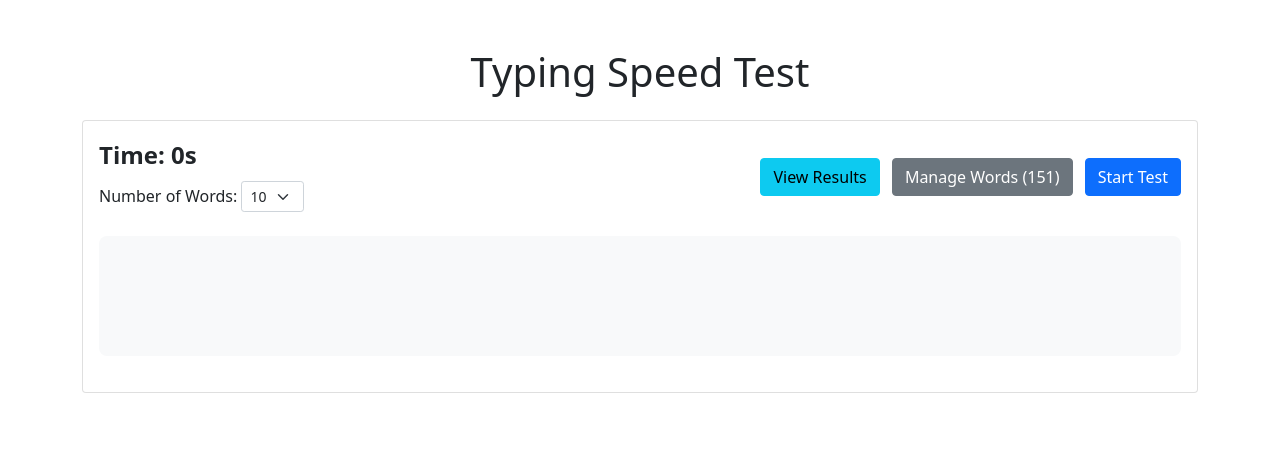
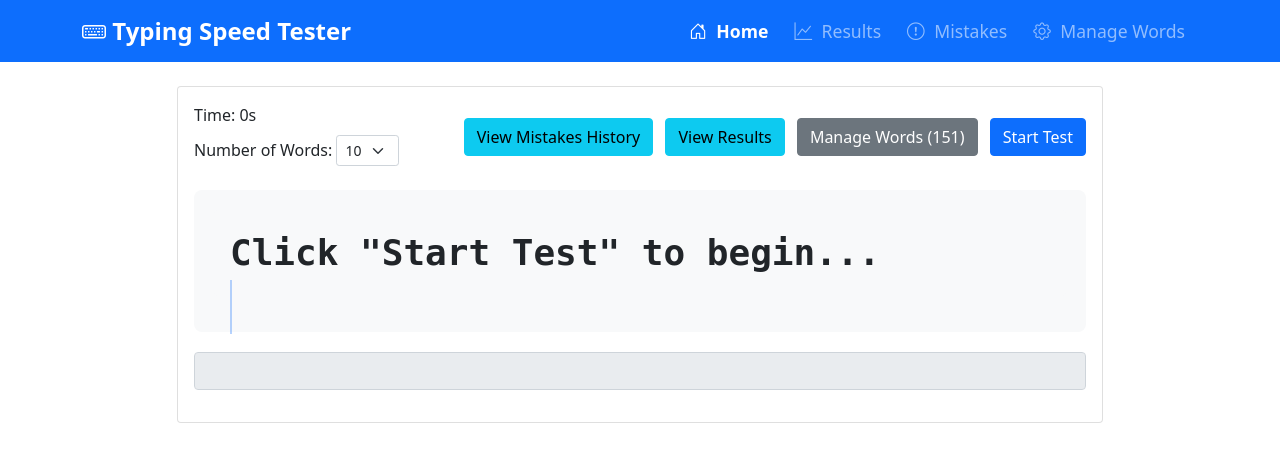
Before and after one commit to Aravindrajeev432/WPM-Tester, a Django app: page / in a window 1280 px wide. Shown: the top 462 px of the page. Run offline with Django 4.2, Linux system fonts and the light colour scheme; data comes from the database, SQL or seed files in the repository; both versions use the stored data as it was after the commit; some libraries are stand-ins or nearby versions.

Commit message:
Mistake page

```diff
--- /dev/null
+++ b/typing_speed_tester/speed_test/templates/speed_test/base.html
@@ -0,0 +1,83 @@
+<!DOCTYPE html>
+<html lang="en">
+<head>
+    <meta charset="UTF-8">
+    <meta name="viewport" content="width=device-width, initial-scale=1.0">
+    <title>{% block title %}Typing Speed Tester{% endblock %}</title>
+    <link href="https://cdn.jsdelivr.net/npm/bootstrap@5.1.3/dist/css/bootstrap.min.css" rel="stylesheet">
+    <link rel="stylesheet" href="https://cdn.jsdelivr.net/npm/bootstrap-icons@1.7.2/font/bootstrap-icons.css">
+    {% block extra_css %}{% endblock %}
+    <style>
+        .navbar-brand {
+            font-size: 1.5rem;
+            font-weight: bold;
+        }
+        .nav-item {
+            margin: 0 5px;
+        }
+        .nav-link {
+            font-size: 1.1rem;
+        }
+        .nav-link.active {
+            font-weight: bold;
+        }
+        .nav-link i {
+            margin-right: 5px;
+        }
+        {% block extra_style %}{% endblock %}
+    </style>
+</head>
+<body>
+    <nav class="navbar navbar-expand-lg navbar-dark bg-primary mb-4">
+        <div class="container">
+            <a class="navbar-brand" href="{% url 'speed_test:home' %}">
+                <i class="bi bi-keyboard"></i>
+                Typing Speed Tester
+            </a>
+            <button class="navbar-toggler" type="button" data-bs-toggle="collapse" data-bs-target="#navbarNav">
+                <span class="navbar-toggler-icon"></span>
+            </button>
+            <div class="collapse navbar-collapse" id="navbarNav">
+                <ul class="navbar-nav ms-auto">
+                    <li class="nav-item">
+                        <a class="nav-link {% if request.resolver_match.url_name == 'home' %}active{% endif %}"
+                           href="{% url 'speed_test:home' %}">
+                            <i class="bi bi-house-door"></i>
+                            Home
+                        </a>
+                    </li>
+                    <li class="nav-item">
+                        <a class="nav-link {% if request.resolver_match.url_name == 'results' %}active{% endif %}"
+                           href="{% url 'speed_test:results' %}">
+                            <i class="bi bi-graph-up"></i>
+                            Results
+                        </a>
+                    </li>
+                    <li class="nav-item">
+                        <a class="nav-link {% if request.resolver_match.url_name == 'mistakes' %}active{% endif %}"
+                           href="{% url 'speed_test:mistakes' %}">
+                            <i class="bi bi-exclamation-circle"></i>
+                            Mistakes
+                        </a>
+                    </li>
+                    <li class="nav-item">
+                        <a class="nav-link {% if request.resolver_match.url_name == 'manage_words' %}active{% endif %}"
+                           href="{% url 'speed_test:manage_words' %}">
+                            <i class="bi bi-gear"></i>
+                            Manage Words
+                        </a>
+                    </li>
+                </ul>
+            </div>
+        </div>
+    </nav>
+
+    <div class="container">
+        {% block content %}{% endblock %}
+    </div>
+
+    <script src="https://code.jquery.com/jquery-3.6.0.min.js"></script>
+    <script src="https://cdn.jsdelivr.net/npm/bootstrap@5.1.3/dist/js/bootstrap.bundle.min.js"></script>
+    {% block extra_js %}{% endblock %}
+</body>
+</html>
--- a/typing_speed_tester/speed_test/templates/speed_test/home.html
+++ b/typing_speed_tester/speed_test/templates/speed_test/home.html
@@ -1,11 +1,39 @@
-<!DOCTYPE html>
-<html lang="en">
-<head>
-    <meta charset="UTF-8">
-    <meta name="viewport" content="width=device-width, initial-scale=1.0">
-    <title>Typing Speed Test</title>
-    <link href="https://cdn.jsdelivr.net/npm/bootstrap@5.1.3/dist/css/bootstrap.min.css" rel="stylesheet">
-    <style>
+{% extends 'speed_test/base.html' %}
+
+{% block title %}Typing Speed Test{% endblock %}
+
+{% block extra_style %}
+.sample-text {
+    font-family: monospace;
+    font-size: 1.2rem;
+    line-height: 1.6;
+    padding: 1rem;
+    border-radius: 4px;
+    background-color: #f8f9fa;
+    margin-bottom: 1rem;
+    position: relative;
+}
+.cursor {
+    position: absolute;
+    width: 2px;
+    background-color: #0d6efd;
+    animation: blink 1s infinite;
+}
+@keyframes blink {
+    50% { opacity: 0; }
+}
+.mistake-row td {
+    padding: 0.5rem;
+}
+.space-char {
+    background-color: #f8f9fa;
+    padding: 2px 4px;
+    border-radius: 2px;
+    font-family: monospace;
+}
+#mistakes-section {
+    display: none;
+}
 .typing-box {
     font-size: 24px;
     line-height: 1.8;
@@ -16,55 +44,28 @@
     background-color: #f8f9fa;
 }
 #sample-text {
-            font-family: monospace;
-            white-space: pre-wrap;
-            position: relative;
-            font-weight: 600;
-            letter-spacing: 0.5px;
+    font-size: 1.5em;
+    font-weight: bold;
+    margin-bottom: 20px;
+    line-height: 1.5;
 }
-        #sample-text span {
-            position: relative;
-            font-weight: inherit;
+.current {
+    background-color: #e9ecef;
+    border-radius: 2px;
 }
 .correct {
     color: #198754;
-            background-color: #d1e7dd;
 }
 .incorrect {
     color: #dc3545;
-            background-color: #f8d7da;
     text-decoration: underline wavy #dc3545;
 }
-        .current {
-            border-left: 2px solid #0d6efd;
-            margin-left: -2px;
-        }
-        .cursor {
-            position: absolute;
-            width: 2px;
-            height: 1.2em;
-            background-color: #0d6efd;
-            animation: blink 1s infinite;
-        }
-        @keyframes blink {
-            50% { opacity: 0; }
-        }
-        .timer {
-            font-size: 24px;
-            font-weight: bold;
-        }
-        #input-text {
-            position: absolute;
-            left: -9999px;
-            opacity: 0;
-        }
-    </style>
-</head>
-<body>
-    <div class="container mt-5">
-        <h1 class="text-center mb-4">Typing Speed Test</h1>
+{% endblock %}
 
-        <div class="card">
+{% block content %}
+<div class="row justify-content-center">
+    <div class="col-lg-10">
+        <div class="card mb-4">
             <div class="card-body">
                 <div class="d-flex justify-content-between align-items-center mb-3">
                     <div>
@@ -79,6 +80,7 @@
                         </div>
                     </div>
                     <div>
+                        <a href="{% url 'speed_test:mistakes' %}" class="btn btn-info me-2">View Mistakes History</a>
                         <a href="{% url 'speed_test:results' %}" class="btn btn-info me-2">View Results</a>
                         <a href="{% url 'speed_test:manage_words' %}" class="btn btn-secondary me-2">Manage Words ({{ words_count }})</a>
                         <button class="btn btn-primary" id="start-btn" {% if words_count == 0 %}disabled{% endif %}>Start Test</button>
@@ -92,12 +94,34 @@
                 {% endif %}
 
                 <div class="typing-box">
-                    <div id="sample-text"></div>
+                    <div id="sample-text" class="sample-text mb-3">
+                        Click "Start Test" to begin...
+                        <div id="cursor" class="cursor">&nbsp;</div>
+                    </div>
                 </div>
 
-                <input type="text" class="form-control" id="input-text" autocomplete="off" spellcheck="false">
+                <input type="text" class="form-control" id="input-text" autocomplete="off" spellcheck="false" disabled>
 
                 <div class="mt-3">
+                    <div id="mistakes-section" class="card">
+                        <div class="card-body">
+                            <h5 class="card-title">Mistakes</h5>
+                            <div class="table-responsive">
+                                <table id="mistakes-table" class="table">
+                                    <thead>
+                                        <tr>
+                                            <th>Expected</th>
+                                            <th>Typed</th>
+                                            <th>Position</th>
+                                        </tr>
+                                    </thead>
+                                    <tbody id="mistakes-list">
+                                    </tbody>
+                                </table>
+                            </div>
+                        </div>
+                    </div>
+
                     <div id="result" class="alert alert-info d-none">
                         <p>WPM: <span id="wpm">0</span></p>
                         <p>Accuracy: <span id="accuracy">0</span>%</p>
@@ -107,13 +131,18 @@
             </div>
         </div>
     </div>
+</div>
+{% endblock %}
 
+{% block extra_js %}
 <script src="https://code.jquery.com/jquery-3.6.0.min.js"></script>
 <script>
     let startTime, endTime, timerInterval;
     let isTestActive = false;
     let currentIndex = 0;
     let originalText = '';
+    let mistakes = [];
+    let currentTestMistakes = [];
 
     function getRandomText() {
         const wordCount = $('#word-count').val();
@@ -123,6 +152,8 @@
                 $('#start-btn').prop('disabled', true);
             } else {
                 originalText = data.text;
+                mistakes = [];
+                currentTestMistakes = [];
                 displayText();
                 startTypingTest();
             }
@@ -141,6 +172,38 @@
     function updateCursor(index) {
         $('.current').removeClass('current');
         $(`#char-${index}`).addClass('current');
+    }
+
+    function displayMistakes() {
+        if (mistakes.length === 0) {
+            $('#mistakes-section').hide();
+            return;
+        }
+
+        const mistakesList = mistakes.map(mistake => `
+            <tr class="mistake-row">
+                <td><span class="space-char">${mistake.expected === ' ' ? '␣' : mistake.expected}</span></td>
+                <td><span class="space-char">${mistake.typed === ' ' ? '␣' : mistake.typed || '(none)'}</span></td>
+                <td>${mistake.position + 1}</td>
+            </tr>
+        `).join('');
+
+        $('#mistakes-list').html(mistakesList);
+        $('#mistakes-section').show();
+    }
+
+    function addMistake(mistake) {
+        mistakes.unshift(mistake);
+        currentTestMistakes.unshift(mistake);
+        const mistakeRow = `
+            <tr class="mistake-row">
+                <td><span class="space-char">${mistake.expected === ' ' ? '␣' : mistake.expected}</span></td>
+                <td><span class="space-char">${mistake.typed === ' ' ? '␣' : mistake.typed || '(none)'}</span></td>
+                <td>${mistake.position + 1}</td>
+            </tr>
+        `;
+        $('#mistakes-list').prepend(mistakeRow);
+        $('#mistakes-section').show();
     }
 
     function calculateWPM(text, timeInSeconds) {
@@ -171,6 +234,7 @@
     function startTypingTest() {
         isTestActive = true;
         currentIndex = 0;
+        currentTestMistakes = [];
         $('#input-text').prop('disabled', false).val('').focus();
         $('#result').addClass('d-none');
         $('.correct, .incorrect').removeClass('correct incorrect');
@@ -190,6 +254,10 @@
         $('.correct, .incorrect').removeClass('correct incorrect');
 
         if (getNewWords) {
+            mistakes = [];
+            currentTestMistakes = [];
+            $('#mistakes-section').hide();
+            $('#mistakes-list').empty();
             getRandomText();
         } else {
             displayText();
@@ -199,17 +267,15 @@
 
     $('#start-btn').click(function() {
         if (!isTestActive) {
-                // Start new test
             $(this).text('Restart Test');
-                resetTest(true); // Get new words
+            resetTest(true);
         } else {
-                // Reset test
             $(this).text('Start Test');
-                resetTest(true); // Get new words
+            resetTest(true);
         }
     });
 
-        function endTest() {
+    function finishTest() {
         isTestActive = false;
         endTime = new Date();
         clearInterval(timerInterval);
@@ -228,48 +294,70 @@
         $('#input-text').prop('disabled', true);
         $('#start-btn').text('Start Test');
 
-            // Save result
-            $.post('/save_result/', {
-                text: originalText,
-                wpm: wpm,
-                accuracy: accuracy,
-                time_taken: timeTaken,
-                csrfmiddlewaretoken: '{{ csrf_token }}'
+        const formData = new FormData();
+        formData.append('text', originalText);
+        formData.append('wpm', wpm);
+        formData.append('accuracy', accuracy);
+        formData.append('time_taken', timeTaken);
+        formData.append('mistakes', JSON.stringify(mistakes));
+
+        $.ajax({
+            url: '{% url "speed_test:save_result" %}',
+            type: 'POST',
+            data: formData,
+            processData: false,
+            contentType: false,
+            headers: {
+                'X-CSRFToken': '{{ csrf_token }}'
+            },
+            success: function(response) {
+                if (response.status === 'success') {
+                    window.location.href = '{% url "speed_test:results" %}';
+                }
+            }
         });
+    }
+
+    function handleInput() {
+        const currentChar = originalText[currentIndex];
+        const typedChar = this.value;
+
+        if (typedChar === currentChar) {
+            currentIndex++;
+            updateCursor(currentIndex);
+        } else {
+            // Record mistake
+            mistakes.unshift({
+                expected: currentChar,
+                typed: typedChar,
+                position: currentIndex
+            });
+
+            // Update mistakes table
+            const mistakeRow = `
+                <tr class="mistake-row">
+                    <td><span class="space-char">${currentChar === ' ' ? '␣' : currentChar}</span></td>
+                    <td><span class="space-char">${typedChar === ' ' ? '␣' : typedChar}</span></td>
+                    <td>${currentIndex + 1}</td>
+                </tr>
+            `;
+            $('#mistakes-list').prepend(mistakeRow);
+            $('#mistakes-section').show();
+        }
+
+        this.value = '';
+
+        if (currentIndex >= originalText.length) {
+            finishTest();
+        }
     }
 
     $(document).on('keydown', function(e) {
         if (!isTestActive) return;
-
-            // Ensure input is focused when typing starts
         $('#input-text').focus();
     });
 
-        $('#input-text').on('input', function(e) {
-            if (!isTestActive) return;
+    $('#input-text').on('input', handleInput);
 
-            const typedText = $(this).val();
-            const currentChar = typedText[currentIndex];
-
-            if (currentChar !== originalText[currentIndex]) {
-                // Mistake made - mark character as incorrect and stop
-                $(`#char-${currentIndex}`).addClass('incorrect');
-                setTimeout(() => {
-                    resetTest(false); // Keep the same words
-                }, 500);
-                return;
-            }
-
-            // Mark character as correct and move cursor
-            $(`#char-${currentIndex}`).addClass('correct');
-            currentIndex++;
-            updateCursor(currentIndex);
-
-            // Check if test is complete
-            if (currentIndex >= originalText.length) {
-                endTest();
-            }
-        });
 </script>
-</body>
-</html>
+{% endblock %}
--- a/typing_speed_tester/speed_test/urls.py
+++ b/typing_speed_tester/speed_test/urls.py
@@ -10,4 +10,6 @@ urlpatterns = [
     path('manage_words/', views.manage_words, name='manage_words'),
     path('delete_word/<int:word_id>/', views.delete_word, name='delete_word'),
     path('results/', views.view_results, name='results'),
+    path('mistakes/', views.view_mistakes, name='mistakes'),
+    path('delete_result/<int:result_id>/', views.delete_result, name='delete_result'),
 ]
--- a/typing_speed_tester/speed_test/views.py
+++ b/typing_speed_tester/speed_test/views.py
@@ -1,7 +1,11 @@
 from django.shortcuts import render, redirect
 from django.http import JsonResponse
+from django.db.models import Count
+from django.core.paginator import Paginator
 from .models import TypingTest, CustomWord
+from collections import Counter
 import random
+import json
 
 def home(request):
     words_count = CustomWord.objects.count()
@@ -33,12 +37,50 @@ def save_result(request):
         wpm = request.POST.get('wpm')
         accuracy = request.POST.get('accuracy')
         time_taken = request.POST.get('time_taken')
+        mistakes_json = request.POST.get('mistakes', '[]')
+
+        try:
+            mistakes = json.loads(mistakes_json)
+            # Create word-level mistakes
+            word_mistakes = []
+            words = text.split()
+            current_pos = 0
+            word_positions = {}  # Map positions to words
+
+            # Build position to word mapping
+            for i, word in enumerate(words):
+                word_length = len(word)
+                for pos in range(current_pos, current_pos + word_length):
+                    word_positions[pos] = word
+                current_pos += word_length + 1  # +1 for space
+
+            # Process mistakes
+            for mistake in mistakes:
+                pos = mistake['position']
+                word = word_positions.get(pos, '')
+                if word:
+                    word_mistakes.append({
+                        'word': word,
+                        'expected': mistake['expected'],
+                        'typed': mistake['typed'],
+                        'position': pos
+                    })
+
+        except json.JSONDecodeError:
+            mistakes = []
+            word_mistakes = []
+        except Exception as e:
+            print(f"Error processing mistakes: {e}")  # For debugging
+            mistakes = []
+            word_mistakes = []
 
         test = TypingTest.objects.create(
             text=text,
             wpm=int(wpm),
             accuracy=float(accuracy),
-            time_taken=float(time_taken)
+            time_taken=float(time_taken),
+            mistakes=mistakes,
+            word_mistakes=word_mistakes
         )
 
         return JsonResponse({'status': 'success', 'id': test.id})
@@ -46,13 +88,87 @@ def save_result(request):
 
 def view_results(request):
     # Get all results ordered by most recent first
-    results = TypingTest.objects.all().order_by('-created_at')
+    all_results = TypingTest.objects.all().order_by('-created_at')
 
-    # Add word count to each result
-    for result in results:
+    # Add word count and process mistakes for each result
+    for result in all_results:
         result.word_count = len(result.text.split())
+        result.mistake_count = len(result.mistakes)
+
+    # Create paginator
+    paginator = Paginator(all_results, 5)  # Show 5 results per page
+    page_number = request.GET.get('page', 1)
+    results = paginator.get_page(page_number)
 
     return render(request, 'speed_test/results.html', {'results': results})
+
+def view_mistakes(request):
+    # Get all typing tests with mistakes
+    all_tests = TypingTest.objects.exclude(mistakes=[]).order_by('-created_at')
+
+    # Aggregate mistake statistics
+    letter_mistakes = Counter()  # expected -> typed
+    mistaken_letters = Counter()  # most mistaken letters
+    wrong_typed_letters = Counter()  # most wrongly typed letters
+    word_mistakes = Counter()  # most mistaken words
+
+    for test in all_tests:
+        test.word_count = len(test.text.split())
+        test.mistake_count = len(test.mistakes)
+
+        # Process mistakes for statistics
+        for mistake in test.mistakes:
+            # Track letter mistakes
+            key = f"{mistake['expected']}|{mistake['typed']}"
+            letter_mistakes[key] += 1
+
+            # Track individual letter statistics
+            mistaken_letters[mistake['expected']] += 1
+            wrong_typed_letters[mistake['typed']] += 1
+
+        # Process word mistakes
+        for word_mistake in test.word_mistakes:
+            word = word_mistake.get('word', '')
+            if word:
+                word_mistakes[word] += 1
+
+    # Create paginator
+    paginator = Paginator(all_tests, 5)  # Show 5 tests per page
+    page_number = request.GET.get('page', 1)
+    tests = paginator.get_page(page_number)
+
+    # Get top 10 for each category
+    common_mistakes = [
+        {'expected': k.split('|')[0], 'typed': k.split('|')[1], 'count': v}
+        for k, v in letter_mistakes.most_common(10)
+    ]
+
+    context = {
+        'tests': tests,
+        'common_mistakes': common_mistakes,
+        'total_mistakes': sum(test.mistake_count for test in all_tests),
+        'total_tests': all_tests.count(),
+        'most_mistaken_words': [
+            {'word': word, 'count': count}
+            for word, count in word_mistakes.most_common(10)
+        ],
+        'most_mistaken_letters': [
+            {'letter': letter, 'count': count}
+            for letter, count in mistaken_letters.most_common(10)
+        ],
+        'most_wrong_typed': [
+            {'letter': letter, 'count': count}
+            for letter, count in wrong_typed_letters.most_common(10)
+        ]
+    }
+
+    return render(request, 'speed_test/mistakes.html', context)
+
+def delete_result(request, result_id):
+    if request.method == 'POST':
+        TypingTest.objects.filter(id=result_id).delete()
+        return JsonResponse({'status': 'success'})
+    return JsonResponse({'status': 'error'}, status=400)
 
 def manage_words(request):
     if request.method == 'POST':
```
Also changed, not shown: typing_speed_tester/speed_test/models.py (+14 -0 lines), typing_speed_tester/speed_test/templates/speed_test/includes/pagination.html (added, +57 -0 lines), typing_speed_tester/speed_test/templates/speed_test/results.html (+61 -22 lines), typing_speed_tester/db.sqlite3, typing_speed_tester/speed_test/migrations/0003_typingtest_mistakes.py (added), typing_speed_tester/speed_test/migrations/0004_typingtest_word_mistakes.py (added). Lines whose indentation alone changed are shown as unchanged.
